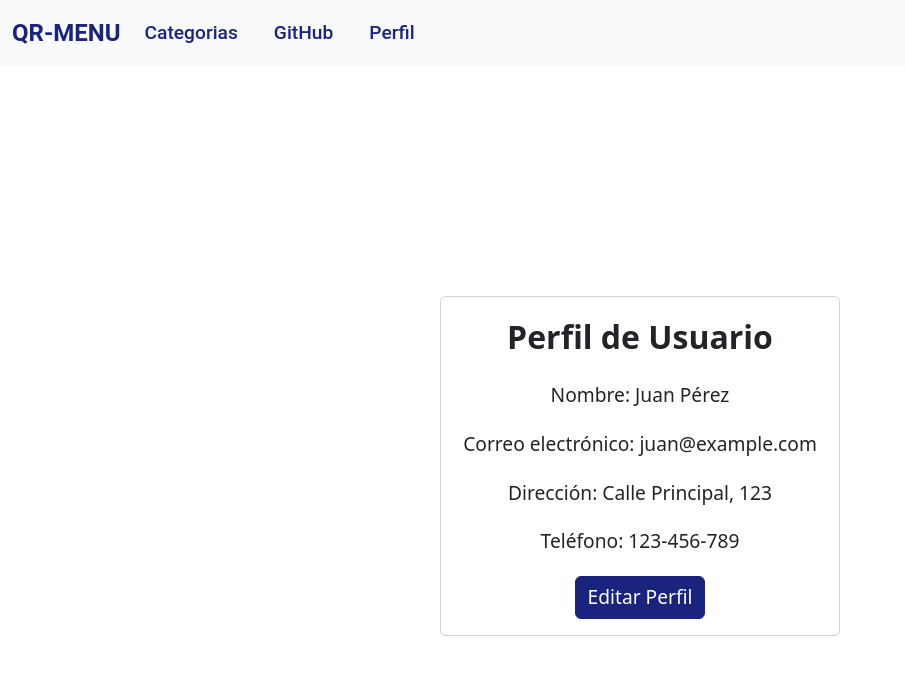
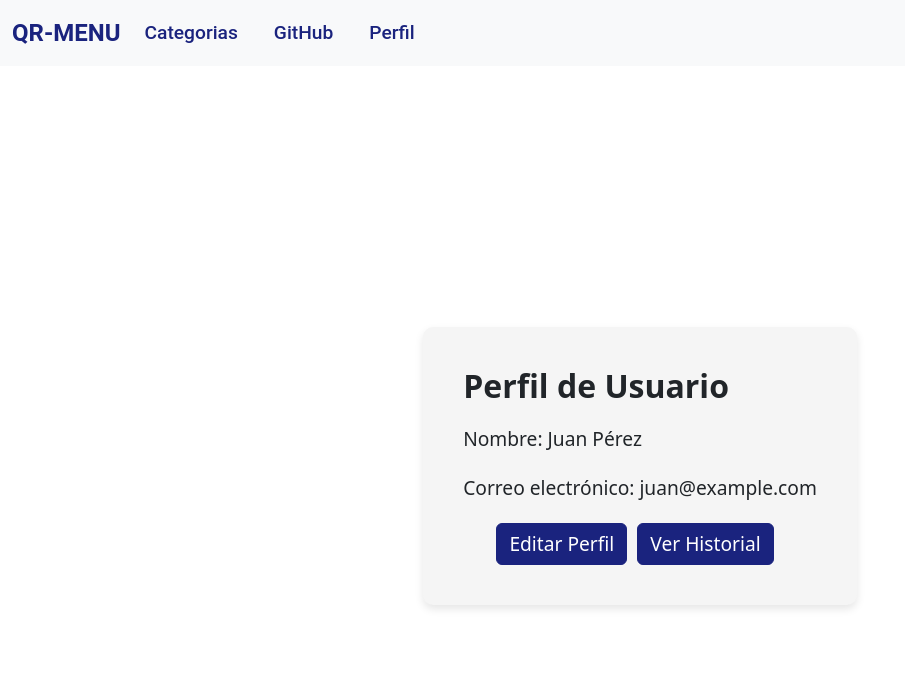
Before and after one commit to p82garpr/IW-Restaurante, a React (Create React App) app in the folder frontend/: page /components/Perfil in a window 1280 px wide. Shown: the top 674 px of the page, without its empty margins (0-905 px from the left). Built offline with nearby package versions, Linux system fonts and the light colour scheme.

Commit message:
Perfil_v3

```diff
--- a/frontend/src/components/Perfil.js
+++ b/frontend/src/components/Perfil.js
@@ -1,38 +1,43 @@
 import React from 'react';
-import { Card, CardBody, CardTitle, CardText, Button } from 'reactstrap';
+import { Container, Row, Col, Button } from 'reactstrap';
 import styled from 'styled-components';
 import perfilData from '../data/perfilData.json';
 
-const PerfilContainer = styled.div`
+const PerfilContainer = styled(Container)`
   display: flex;
   justify-content: center;
   align-items: center;
   height: 100vh;
 `;
 
-const StyledCard = styled(Card)`
-  width: 400px;
+const PerfilBox = styled.div`
+  background-color: #f5f5f5;
+  padding: 40px;
+  border-radius: 10px;
+  box-shadow: 0 4px 8px rgba(0, 0, 0, 0.1);
 `;
 
-const StyledCardBody = styled(CardBody)`
-  text-align: center;
-`;
-
-const StyledTitle = styled(CardTitle)`
+const Title = styled.h1`
   font-size: 2rem;
   font-weight: bold;
   margin-bottom: 20px;
 `;
 
-const StyledText = styled(CardText)`
+const Text = styled.p`
   font-size: 1.2rem;
   margin-bottom: 20px;
+`;
+
+const ButtonContainer = styled.div`
+  display: flex;
+  justify-content: center;
 `;
 
 const StyledButton = styled(Button)`
   background-color: #1a237e;
   border-color: #1a237e;
   font-size: 1.2rem;
+  margin-right: 10px;
 
   &:hover {
     background-color: #3f51b5;
@@ -43,16 +48,15 @@ const StyledButton = styled(Button)`
 const Perfil = () => {
   return (
     <PerfilContainer>
-      <StyledCard>
-        <StyledCardBody>
-          <StyledTitle>Perfil de Usuario</StyledTitle>
-          <StyledText>Nombre: {perfilData.nombre}</StyledText>
-          <StyledText>Correo electrónico: {perfilData.email}</StyledText>
-          <StyledText>Dirección: {perfilData.direccion}</StyledText>
-          <StyledText>Teléfono: {perfilData.telefono}</StyledText>
+      <PerfilBox>
+        <Title>Perfil de Usuario</Title>
+        <Text>Nombre: {perfilData.nombre}</Text>
+        <Text>Correo electrónico: {perfilData.email}</Text>
+        <ButtonContainer>
           <StyledButton>Editar Perfil</StyledButton>
-        </StyledCardBody>
-      </StyledCard>
+          <StyledButton>Ver Historial</StyledButton>
+        </ButtonContainer>
+      </PerfilBox>
     </PerfilContainer>
   );
 };
```
